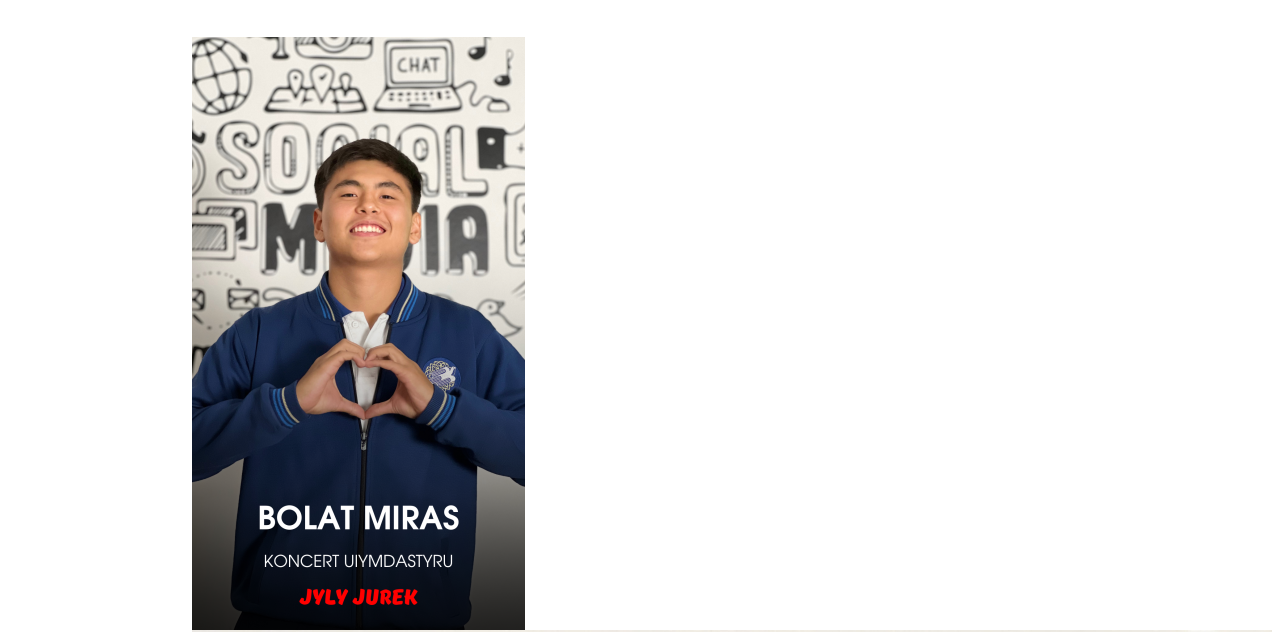
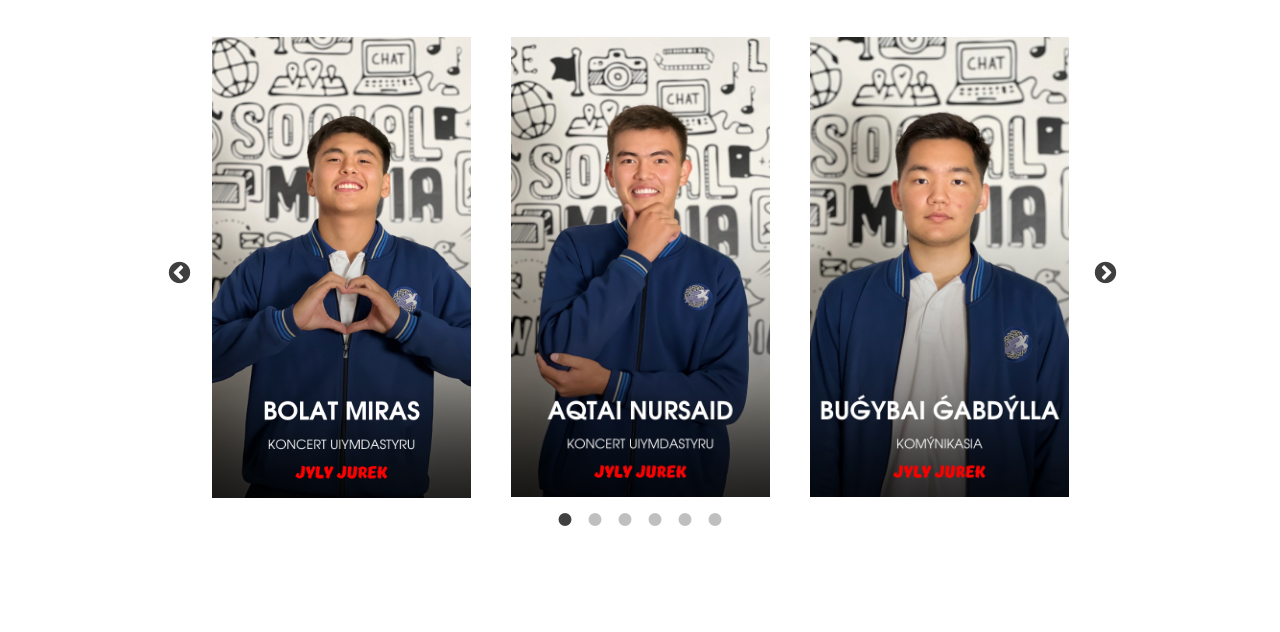
Before and after one commit to KeyCha/Jyly-jurek, a plain HTML site: page ourteam.html in a window 1280 px wide. Shown: the part 188-820 px from the top of the page. Drawn offline with nearby package versions, Linux system fonts and the light colour scheme; the site is published under a folder, as on GitHub Pages, so addresses that start at the root find nothing; a web font is replaced by a local one.

Commit message:
Update ourteam.html

```diff
--- a/ourteam.html
+++ b/ourteam.html
@@ -59,8 +59,8 @@
 
 <p class="sostav">О нас</p>
 <br>
-<link rel="stylesheet" type="text/css" href="/slick-master/slick/slick.css">
-<link rel="stylesheet" type="text/css" href="/slick-master/slick/slick-theme.css">
+<link rel="stylesheet" type="text/css" href="slick-master/slick/slick.css">
+<link rel="stylesheet" type="text/css" href="slick-master/slick/slick-theme.css">
 
 <style type="text/css">
 
@@ -187,7 +187,7 @@
 
 
 <script src="https://code.jquery.com/jquery-2.2.0.min.js" type="text/javascript"></script>
-<script src="/slick-master/slick/slick.js" type="text/javascript" charset="utf-8"></script>
+<script src="slick-master/slick/slick.js" type="text/javascript" charset="utf-8"></script>
 <script type="text/javascript">
   $(document).on('ready', function() {
     $(".regular").slick({
```
